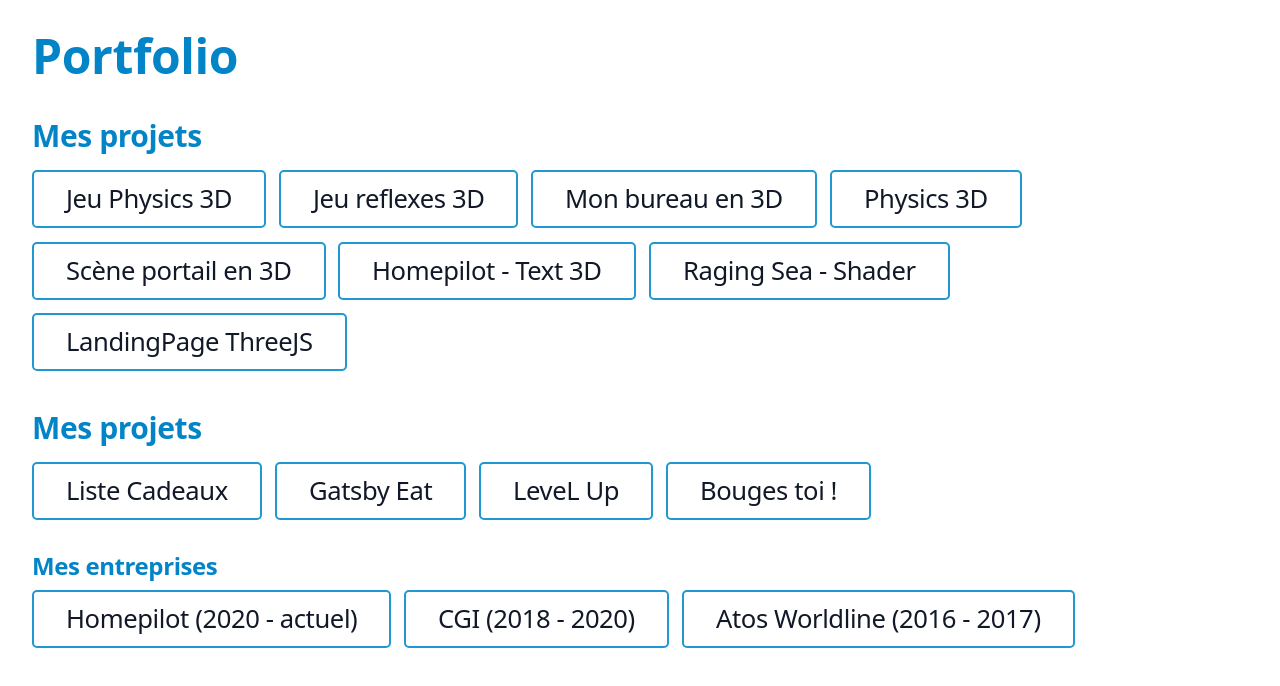
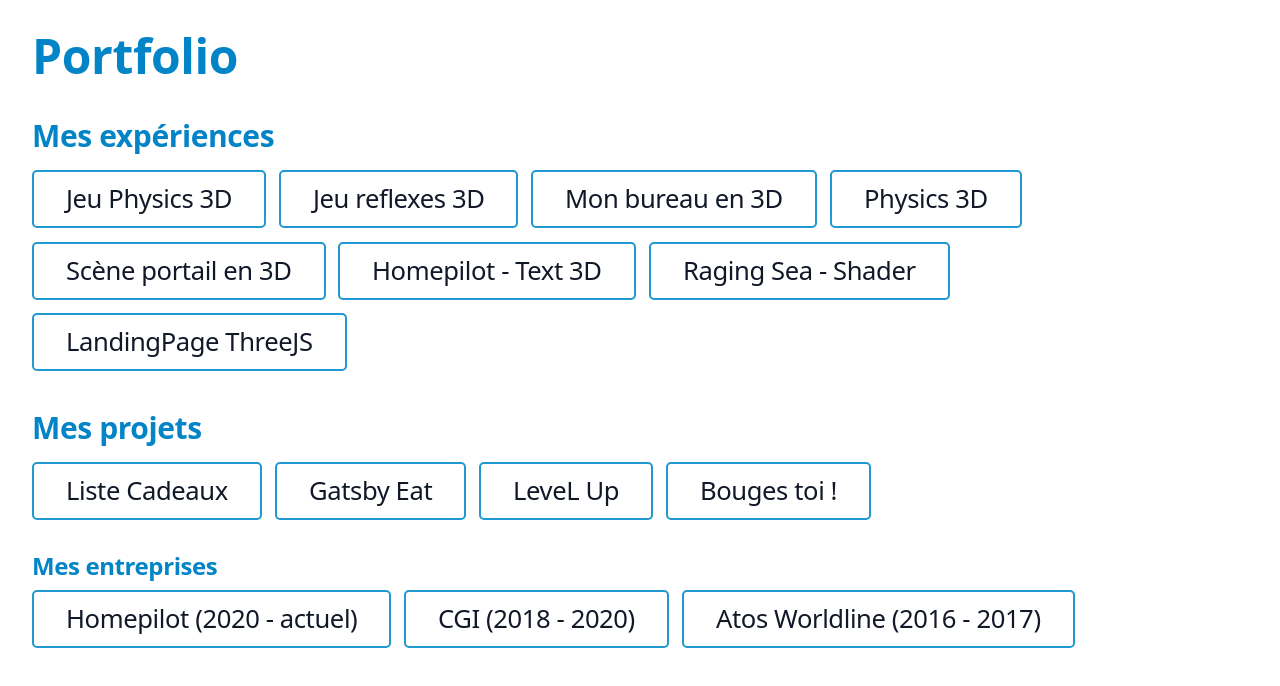
Before and after one commit to thibault60000/portfolio-content, a Next.js app: page / in a window 1280 px wide. Shown: the top 686 px of the page. Built offline with nearby package versions, Linux system fonts and the light colour scheme.

Commit message:
Update label

```diff
--- a/pages/index.js
+++ b/pages/index.js
@@ -98,7 +98,7 @@ export default function home() {
       <div className='w-full h-full p-8 flex flex-col gap-4 pr-20'>
         <h1 className='text-5xl text-sky-600 font-semibold'> Portfolio </h1>
 
-        <h2 className='text-3xl text-sky-600 font-semibold'> Mes projets </h2>
+        <h2 className='text-3xl text-sky-600 font-semibold'> Mes expériences </h2>
 
         <ul>
           {experiences.map((experience, index) => (
```
